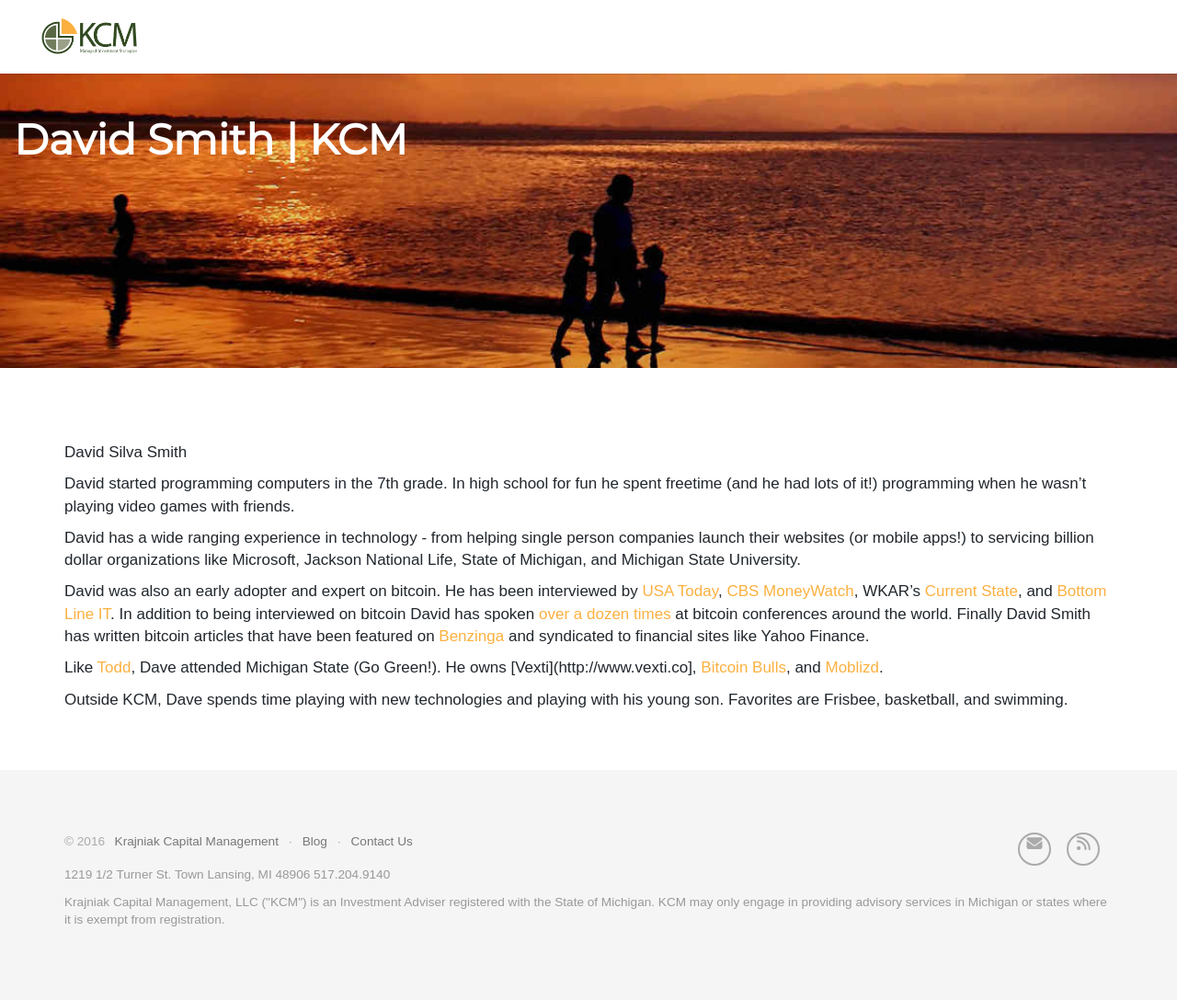
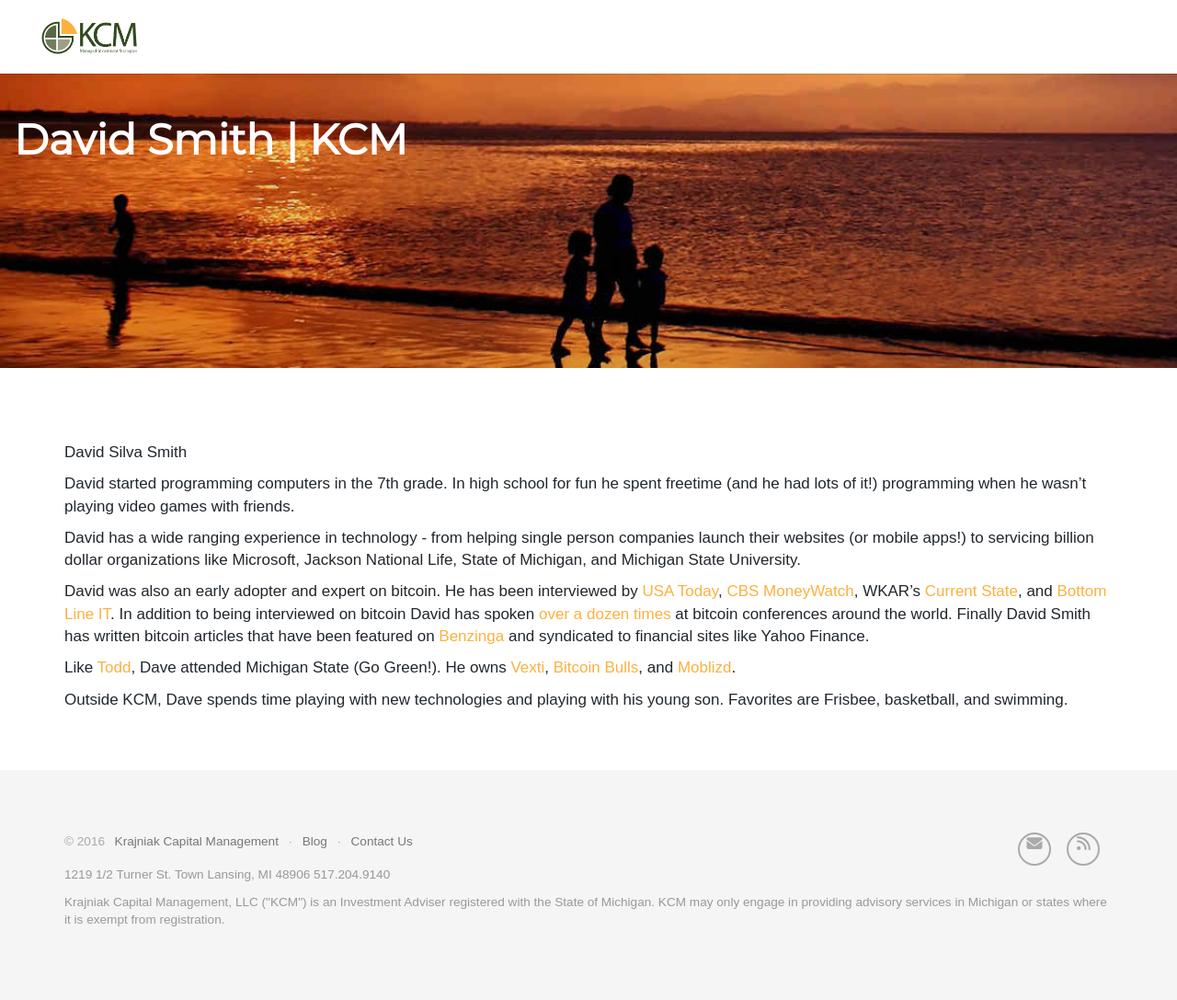
Before and after one commit to davidsilvasmith/kcm, a Jekyll site: the page built from contact/david-smith.md, in a window 1280 px wide. Shown: the whole page at 92% size. Built offline with Jekyll 4.4.1, drawn with Linux system fonts in a browser that asks for light colours; nearby versions of some CDN libraries; some web fonts are replaced; comment, search, counter and statistics services are not loaded; some of the changed lines change nothing that is shown.

Commit message:
fixed broken link

```diff
--- a/contact/david-smith.md
+++ b/contact/david-smith.md
@@ -11,6 +11,6 @@
 
 David was also an early adopter and expert on bitcoin. He has been interviewed by [USA Today](http://www.usatoday.com/story/news/nation/2013/12/10/bitcoin-entrepreneurs-seek-mainstream-acceptance/3971121/), [CBS MoneyWatch](http://www.cbsnews.com/news/stocking-stuffer-of-the-times-bitcoin/), WKAR's [Current State](http://wkar.org/post/startup-grind-lansing-aims-give-entrepreneurs-boost), and [Bottom Line IT](http://justask.net/bottom-line-it-1-14-14/). In addition to being interviewed on bitcoin David has spoken [over a dozen times](http://www.bitcoinbulls.net/bitcoin-expert/educator/#bitcoin-speaking-experience) at bitcoin conferences around the world. Finally David Smith has written bitcoin articles that have been featured on [Benzinga](http://www.benzinga.com/author/david-smith) and syndicated to financial sites like Yahoo Finance.
 
-Like [Todd](/contact/todd-krajniak/), Dave attended Michigan State (Go Green!). He owns [Vexti](http://www.vexti.co], [Bitcoin Bulls](http://www.bitcoinbulls.net),  and [Moblizd](http://www.moblizd.com).
+Like [Todd](/contact/todd-krajniak/), Dave attended Michigan State (Go Green!). He owns [Vexti](http://www.vexti.co), [Bitcoin Bulls](http://www.bitcoinbulls.net),  and [Moblizd](http://www.moblizd.com).
 
 Outside KCM, Dave spends time playing with new technologies and playing with his young son. Favorites are Frisbee, basketball, and swimming.
```
